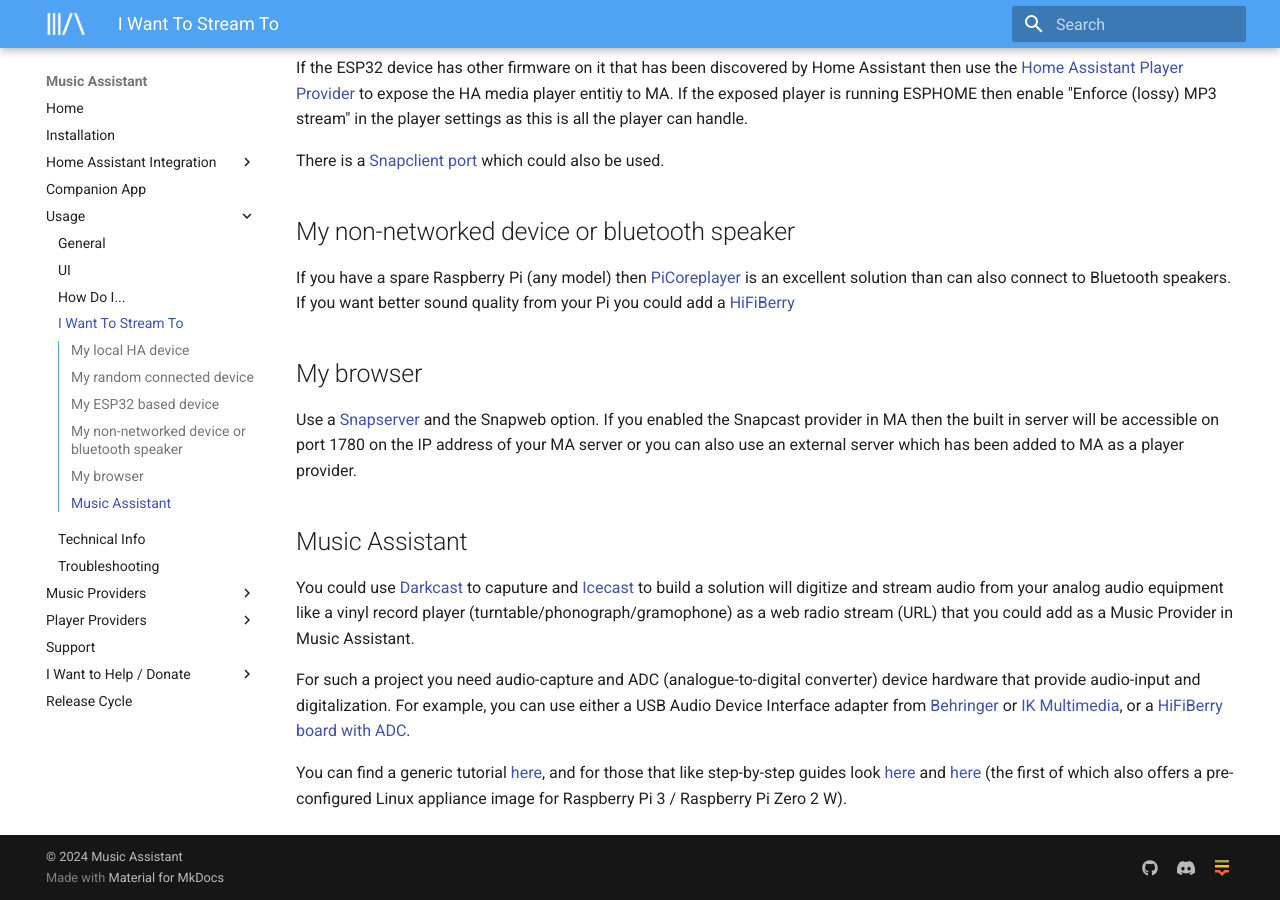
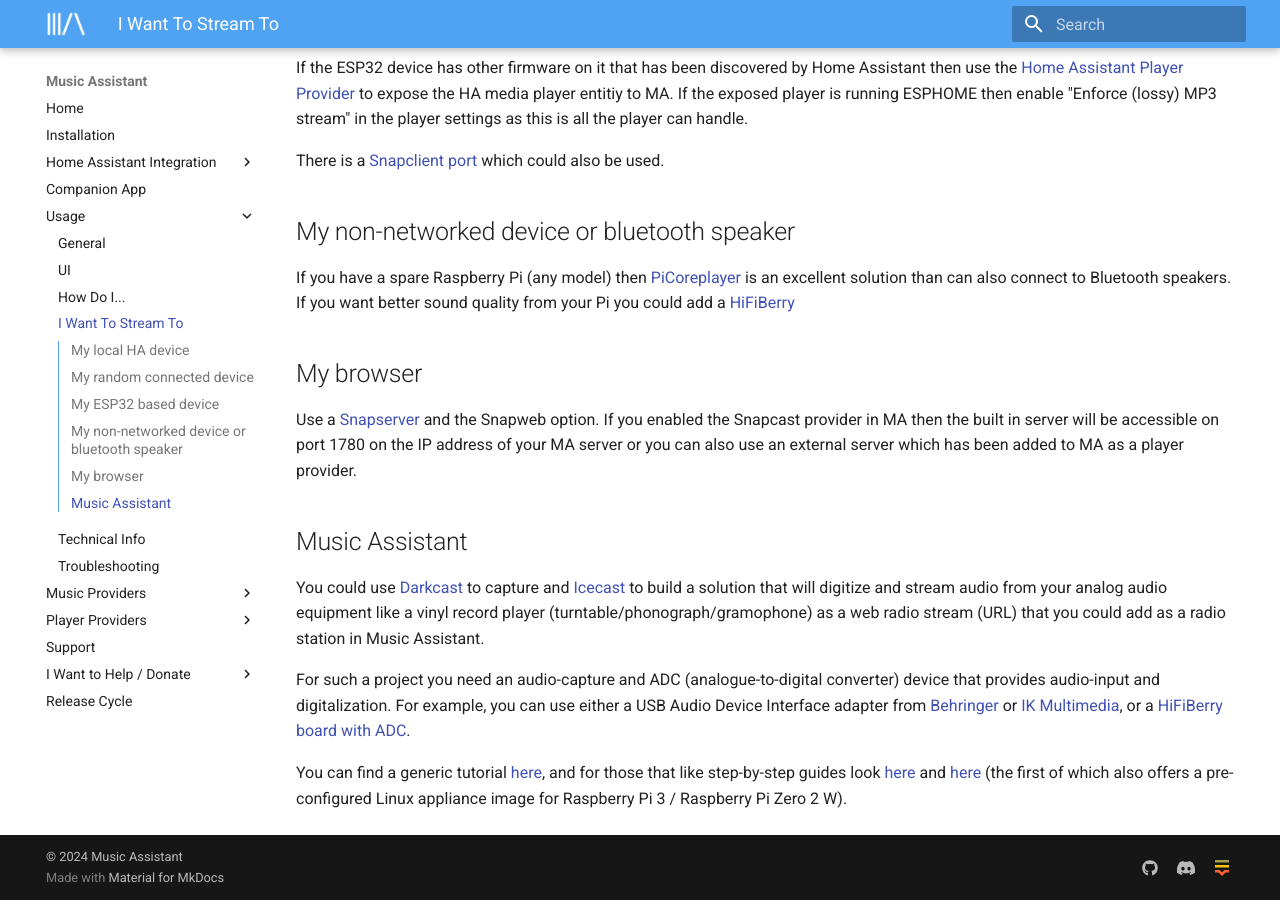
Before and after one commit to pwbriggs/music-assistant.github.io, an MkDocs documentation site: the page built from docs/faq/stream-to.md, in a window 1280 px wide and 900 px high, scrolled down 559 px. Built offline with MkDocs 1.6.1 and Material for MkDocs 9.7.7, drawn with Linux system fonts in a browser that asks for light colours.

Commit message:
grammar and spelling

```diff
--- a/docs/faq/stream-to.md
+++ b/docs/faq/stream-to.md
@@ -30,8 +30,8 @@
 
 ## Music Assistant
 
-You could use [Darkcast](http://www.darkice.org/) to caputure and [Icecast](https://www.icecast.org/) to build a solution will digitize and stream audio from your analog audio equipment like a vinyl record player (turntable/phonograph/gramophone) as a web radio stream (URL) that you could add as a Music Provider in Music Assistant.
+You could use [Darkcast](http://www.darkice.org/) to capture and [Icecast](https://www.icecast.org/) to build a solution that will digitize and stream audio from your analog audio equipment like a vinyl record player (turntable/phonograph/gramophone) as a web radio stream (URL) that you could add as a radio station in Music Assistant.
 
-For such a project you need audio-capture and ADC (analogue-to-digital converter) device hardware that provide audio-input and digitalization. For example, you can use either a USB Audio Device Interface adapter from [Behringer](https://www.behringer.com/catalog.html?catalog=Category&category=C-BEHRINGER-AUDIOINTERFACES-USBAUDIOINTERFACES) or [IK Multimedia](https://www.ikmultimedia.com/products/irigstream/), or a [HiFiBerry board with ADC](https://www.hifiberry.com/blog/need-some-input/).
+For such a project you need an audio-capture and ADC (analogue-to-digital converter) device that provides audio-input and digitalization. For example, you can use either a USB Audio Device Interface adapter from [Behringer](https://www.behringer.com/catalog.html?catalog=Category&category=C-BEHRINGER-AUDIOINTERFACES-USBAUDIOINTERFACES) or [IK Multimedia](https://www.ikmultimedia.com/products/irigstream/), or a [HiFiBerry board with ADC](https://www.hifiberry.com/blog/need-some-input/).
 
 You can find a generic tutorial [here](https://maker.pro/raspberry-pi/projects/how-to-build-an-internet-radio-station-with-raspberry-pi-darkice-and-icecast), and for those that like step-by-step guides look [here](https://github.com/quebulm/Raspberry-Pi-Vinyl-Streamer) and [here](https://github.com/gieljnssns/darkice-libaacplus-rpi-guide/blob/master/README.md) (the first of which also offers a pre-configured Linux appliance image for Raspberry Pi 3 / Raspberry Pi Zero 2 W).
```
